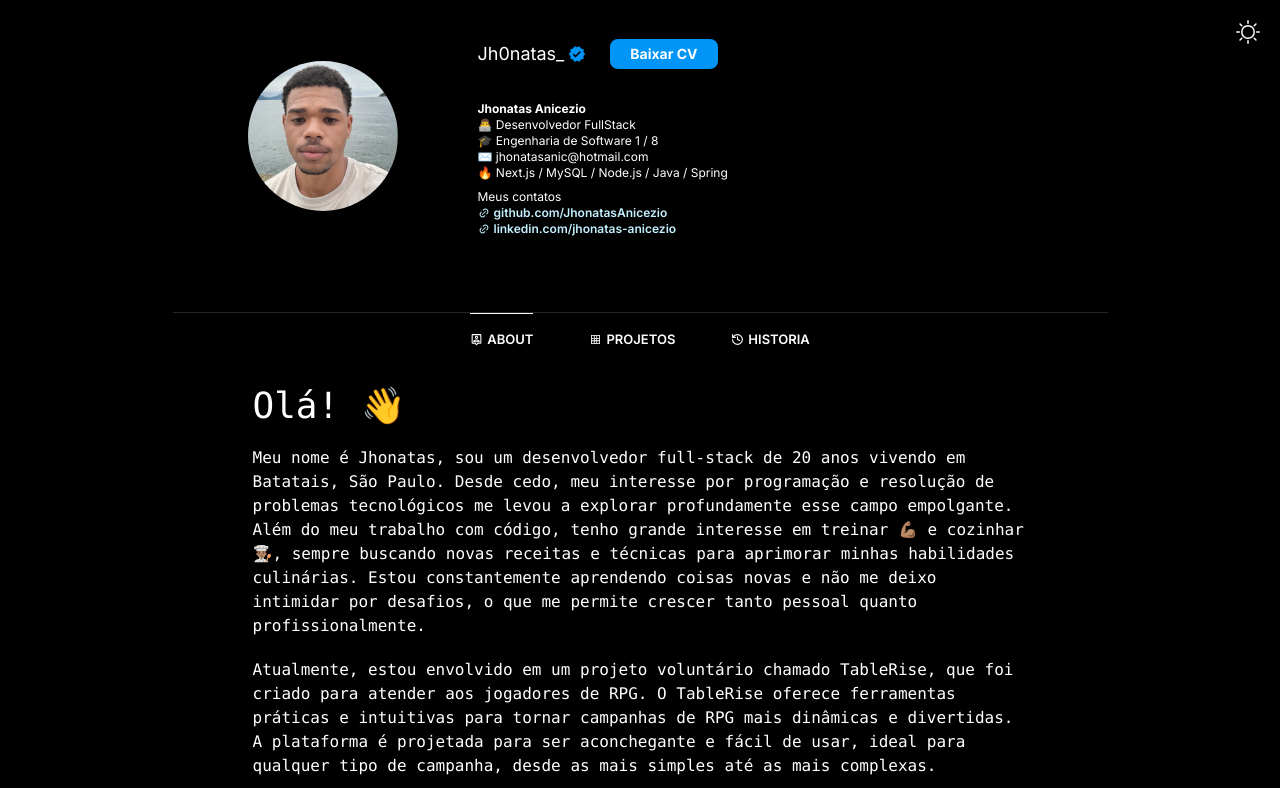
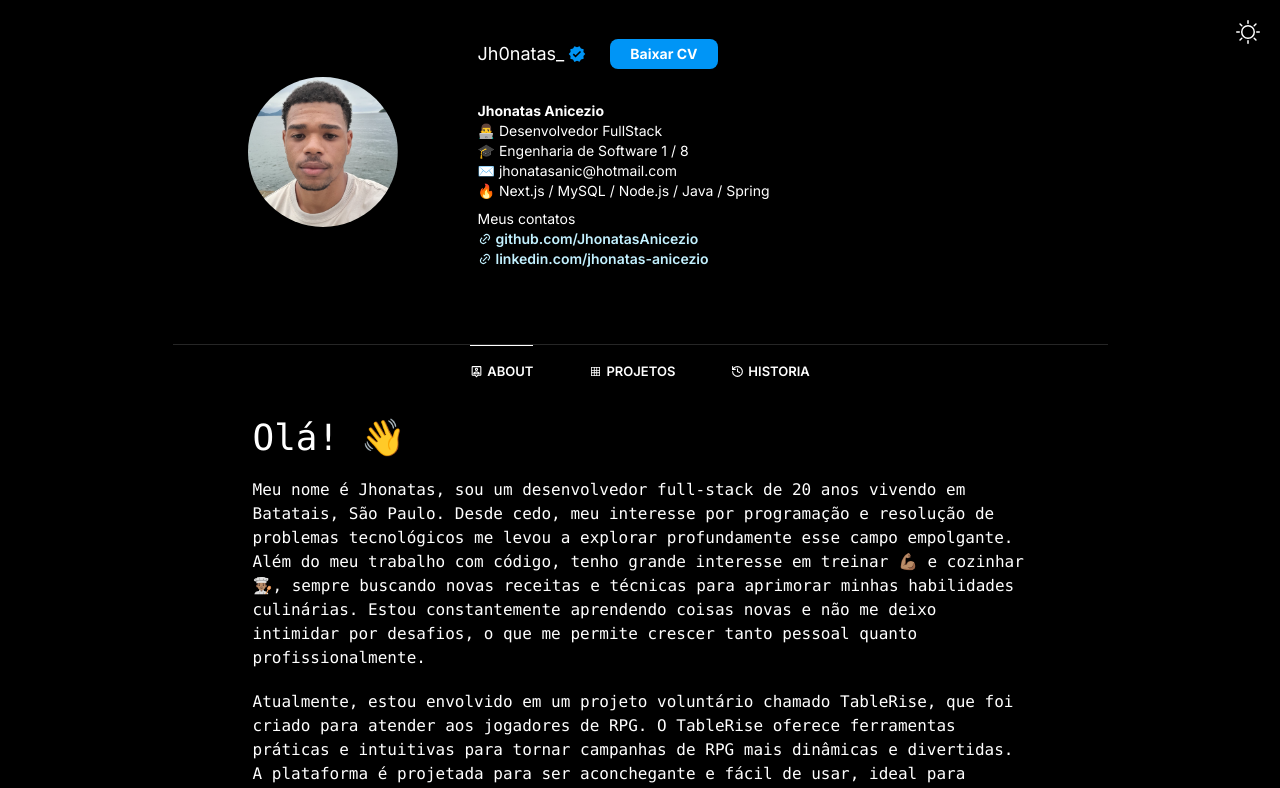
Before and after one commit to JhonatasAnicezio/portifolio, a Next.js app: page / in a window 1280 px wide. Shown: the top 788 px of the page. Built offline with nearby package versions, Linux system fonts and the light colour scheme.

Commit message:
fix: fix css

```diff
--- a/src/app/components/header/index.tsx
+++ b/src/app/components/header/index.tsx
@@ -60,7 +60,7 @@ export default function Header() {
                 </div>
 
                 {/* info profile tag and info */}
-                <div className="flex flex-col text-xs">
+                <div className="flex flex-col text-sm max-sm:text-xs">
                     <h2 className="font-bold">Jhonatas Anicezio</h2>
                     {/* <p>💍 Casado - Milena Fernandes Alves da Silva</p> */}
                     <p>👨‍💻 Desenvolvedor FullStack</p>
```
